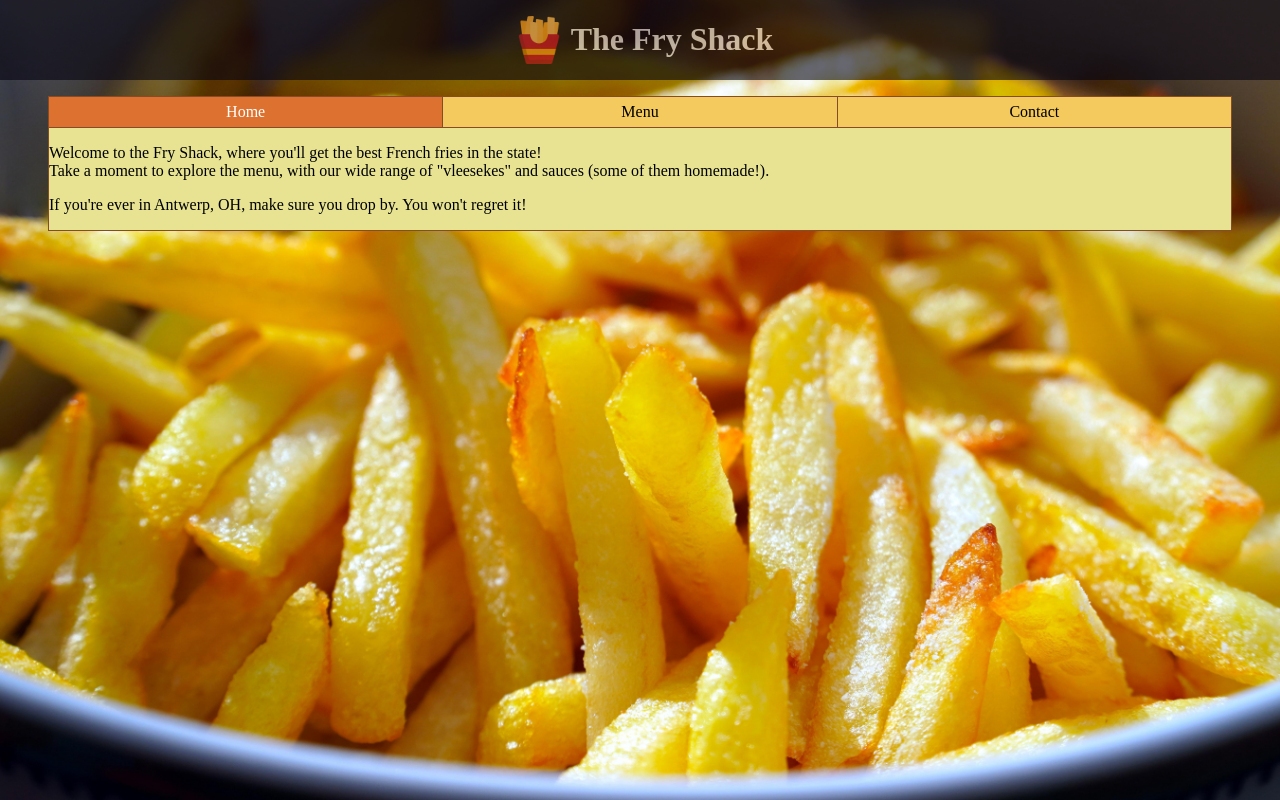
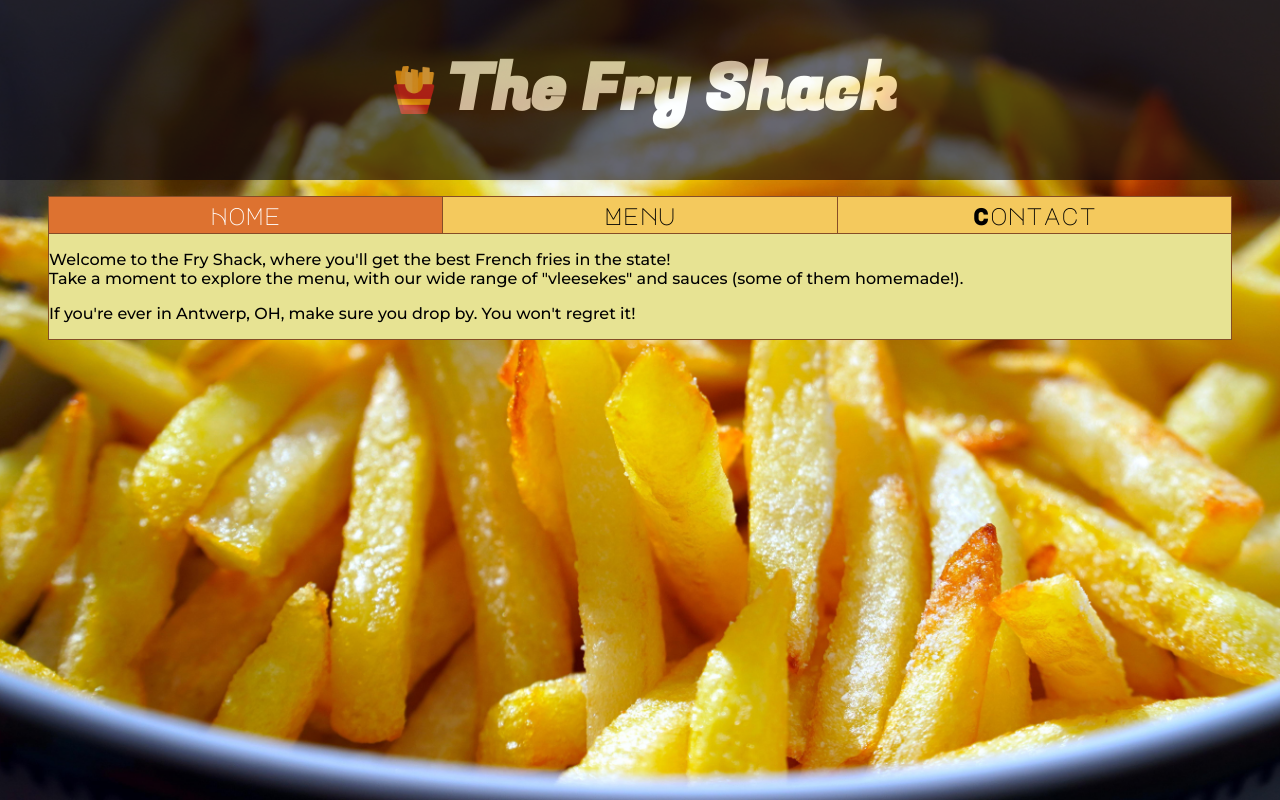
Before and after one commit to BastienVH/odin-restaurant, a plain HTML site: page index.html in a window 1280 px wide. Drawn offline with Linux system fonts and the light colour scheme.

Commit message:
Add custom fonts

```diff
--- a/style.css
+++ b/style.css
@@ -1,4 +1,12 @@
 /* Color Palette Codes: #854d27, #dd7230, #f4c95d, #e7e393, #04030f */
+@import url('https://fonts.googleapis.com/css2?family=Fugaz+One&family=Major+Mono+Display&family=Montserrat:wght@500&display=swap');
+
+/* Fonts:
+Title: font-family: 'Fugaz One', cursive;
+Menu items: font-family: 'Major Mono Display', monospace;
+Other text: font-family: 'Montserrat', sans-serif; */
+
+
 
 html {
   background: url(./bg.jpg) no-repeat center center fixed;
@@ -7,6 +15,7 @@ html {
 
 body {
   margin: 0;
+  font-family: 'Montserrat', sans-serif;
 }
 
 #header {
@@ -16,6 +25,8 @@ body {
   background-color: #04030f;
   opacity: 60%;
   color: white;
+  font-family: 'Fugaz One', cursive;
+  font-size: 32px;
 }
 
 #header #logo {
@@ -46,6 +57,8 @@ nav div {
   border-style: none solid solid none;
   text-align: center;
   background-color: #f4c95d;
+  font-family: 'Major Mono Display', monospace;
+  font-size: 24px;
 }
 
 nav div:last-child {
```
